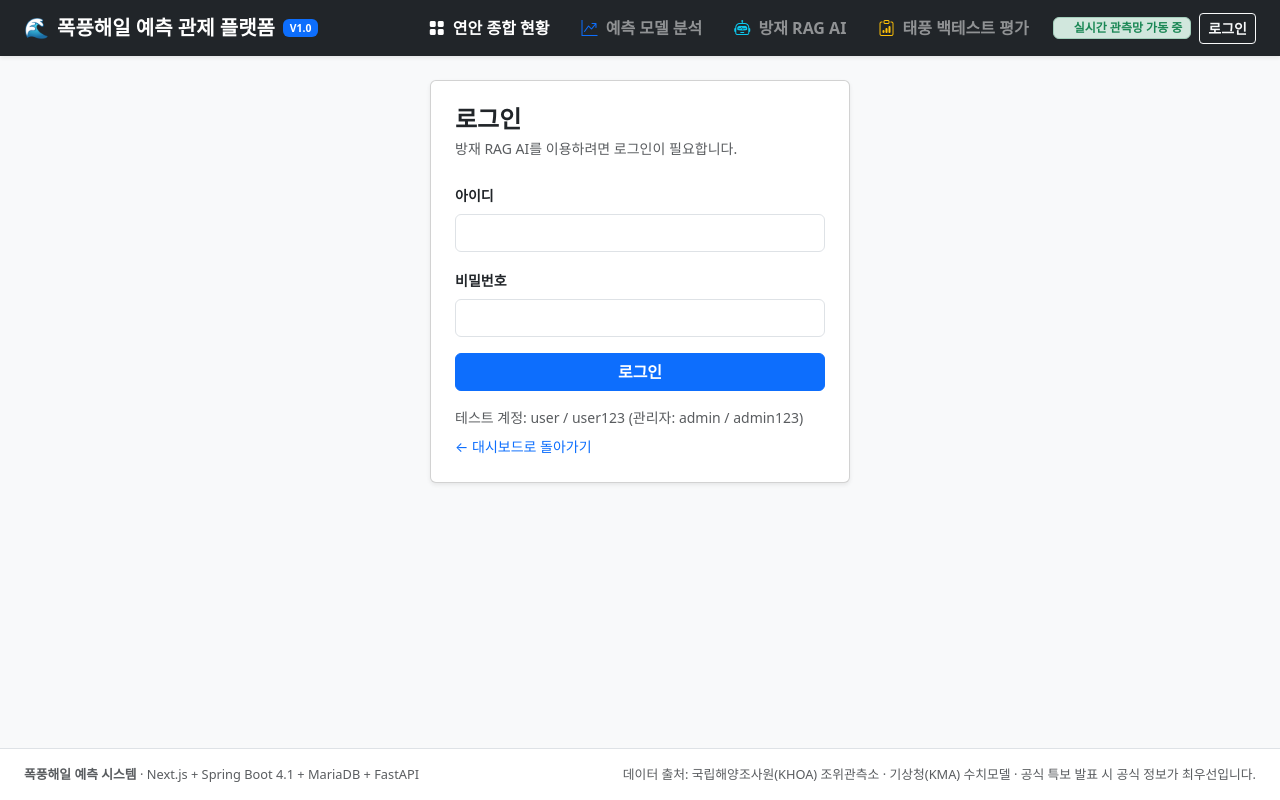
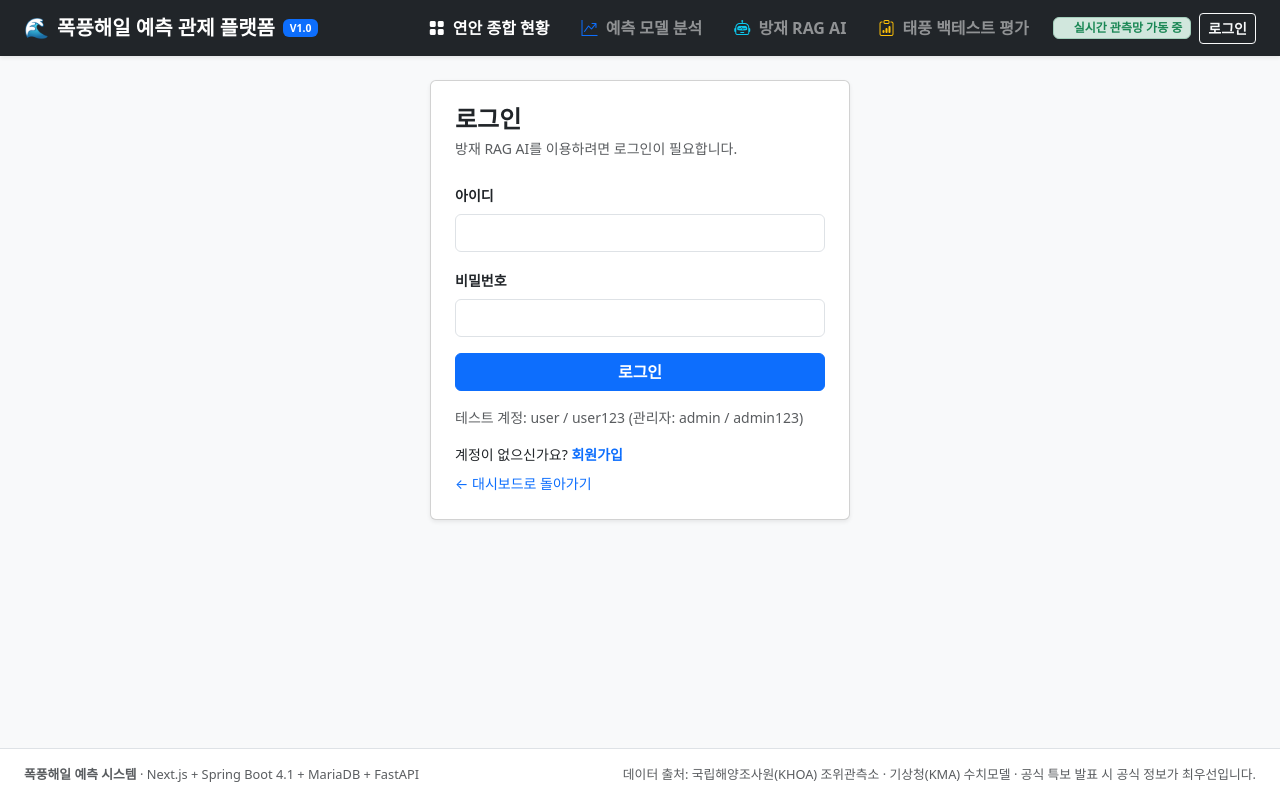
Before and after one commit to bsoh1424-hub/disaster_predict_platform, a Next.js app in the folder frontend/: page /login in a window 1280 px wide. Built offline with nearby package versions, Linux system fonts and the light colour scheme; no server answers.

Commit message:
frontend: link signup page from login page

```diff
--- a/frontend/src/app/login/page.tsx
+++ b/frontend/src/app/login/page.tsx
@@ -72,6 +72,12 @@ function LoginContent() {
           <p className="text-muted small mt-3 mb-0">
             테스트 계정: user / user123 (관리자: admin / admin123)
           </p>
+          <p className="small mt-3 mb-0">
+            계정이 없으신가요?{' '}
+            <Link href="/register" className="text-decoration-none fw-semibold">
+              회원가입
+            </Link>
+          </p>
           <Link href="/" className="small text-decoration-none d-inline-block mt-2">
             &larr; 대시보드로 돌아가기
           </Link>
```
